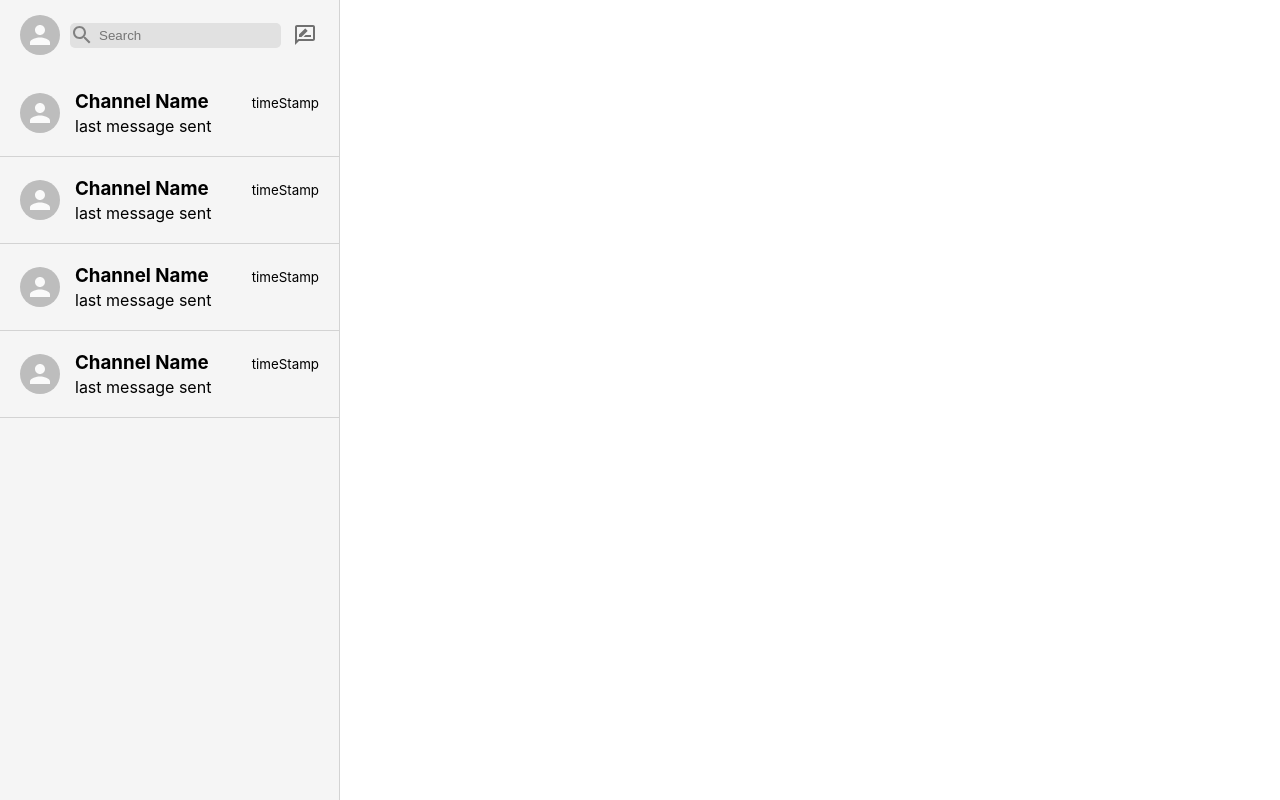
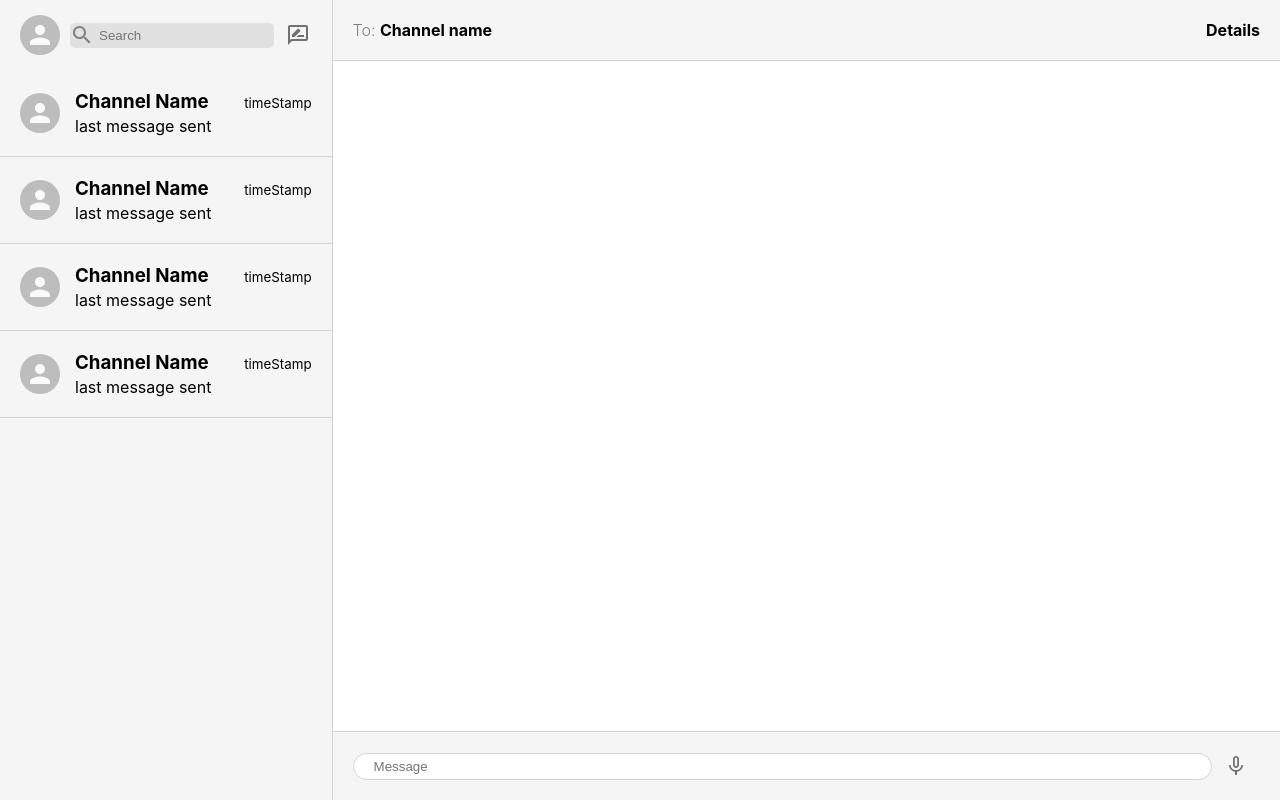
Before and after one commit to MATEUSZ1M/iMessage_clone, a React (Create React App) app in the folder imessage_clone/: page / in a window 1280 px wide. Built offline with nearby package versions, Linux system fonts and the light colour scheme.

Commit message:
Add Chat component

```diff
--- a/imessage_clone/src/App.css
+++ b/imessage_clone/src/App.css
@@ -1,6 +1,3 @@
-.app {
-  display: flex;
-}
 
 ::-webkit-scrollbar {
   display: none;
--- /dev/null
+++ b/imessage_clone/src/Components/Chat/Chat.css
@@ -0,0 +1,59 @@
+.chat {
+  display: flex;
+  flex-direction: column;
+  flex: 1;
+  height: 100vh;
+  background-color: #ffffff;
+}
+
+.chat__header {
+  display: flex;
+  background-color: #f5f5f5;
+  border-bottom: 1px solid #d3d3d3;
+  justify-content: space-between;
+  padding: 20px;
+}
+
+.chat__header > h4 {
+  font-weight: 300;
+  color: #808080;
+}
+
+.chat__name {
+  font-weight: 700;
+  color: #000000
+}
+
+.chat__messages {
+  flex: 1;
+}
+
+.chat__input {
+  display: flex;
+  align-items: center;
+  padding: 10px 20px;
+  border-top: 1px solid #d3d3d3;
+  background-color: #f5f5f5;
+  position: sticky;
+}
+
+.chat__input > form {
+  display: flex;
+  flex: 1;
+}
+
+.chat__input > form > input {
+  width: 98%;
+  outline: none;
+  border-radius: 999px;
+  padding: 5px 20px;
+  border: solid 1px  #d3d3d3;
+}
+
+.chat__input > form > button{
+  display: none;
+}
+
+.chat__mic {
+  display: block;
+}
--- /dev/null
+++ b/imessage_clone/src/Components/Chat/Chat.js
@@ -0,0 +1,51 @@
+import React, { useState } from "react";
+import "./Chat.css";
+import { Button, IconButton } from "@material-ui/core";
+import MicNoneIcon from "@material-ui/icons/MicNone";
+
+function Chat() {
+  const [input, setInput] = useState("");
+
+  const sendMessage = (e) => {
+    e.preventDefault();
+    console.log(input, "<- Message");
+
+    setInput("");
+  };
+
+  return (
+    <div className="chat">
+      {/* chat cheader */}
+      <div className="chat__header">
+        <h4>
+          To: <span className="chat__name">Channel name</span>
+        </h4>
+        <strong>Details</strong>
+      </div>
+      {/* chat messages */}
+      <div className="chat__messages">
+
+      </div>
+
+      {/* chat input */}
+      <div className="chat__input">
+        <form>
+          <input
+            value={input}
+            onChange={(e) => setInput(e.target.value)}
+            placeholder="Message"
+            type="text"
+          />
+          <Button type="submit" onClick={sendMessage}>
+            send message
+          </Button>
+        </form>
+          <IconButton >
+            <MicNoneIcon className="chat__mic" />
+          </IconButton>
+      </div>
+    </div>
+  );
+}
+
+export default Chat;
--- a/imessage_clone/src/Components/Imessage/Imessage.css
+++ b/imessage_clone/src/Components/Imessage/Imessage.css
@@ -0,0 +1,3 @@
+.imessage{
+  display: flex;
+}
--- a/imessage_clone/src/Components/Imessage/Imessage.js
+++ b/imessage_clone/src/Components/Imessage/Imessage.js
@@ -1,16 +1,17 @@
-import React from 'react';
-import './Imessage.css';
-import Sidebar from '../Sidebar/Sidebar';
-
+import React from "react";
+import "./Imessage.css";
+import Sidebar from "../Sidebar/Sidebar";
+import Chat from "../Chat/Chat";
 
 function Imessage() {
   return (
-    <div className='imessage'>
+    <div className="imessage">
       {/* sidebar */}
       <Sidebar />
       {/* chat */}
+      <Chat />
     </div>
-  )
+  );
 }
 
-export default Imessage
+export default Imessage;
--- a/imessage_clone/src/Components/Sidebar/Sidebar.css
+++ b/imessage_clone/src/Components/Sidebar/Sidebar.css
@@ -1,5 +1,7 @@
 .sidebar {
   flex: .35;
+  min-width: 320px;
+  max-width: 600px;
   height: 100vh;
   display: flex;
   flex-direction: column;
@@ -29,11 +31,12 @@
   border-radius: 5px;
 }
 
-.sidebar__input > input {
+.sidebar__input>input {
   background: transparent;
   border: none;
   outline: none;
   padding: 5px;
+  width: 100%;
 }
 
 .sidebar__chats {
```
Also changed, not shown: 1 other file (tests, documents, lock files or other folders).
